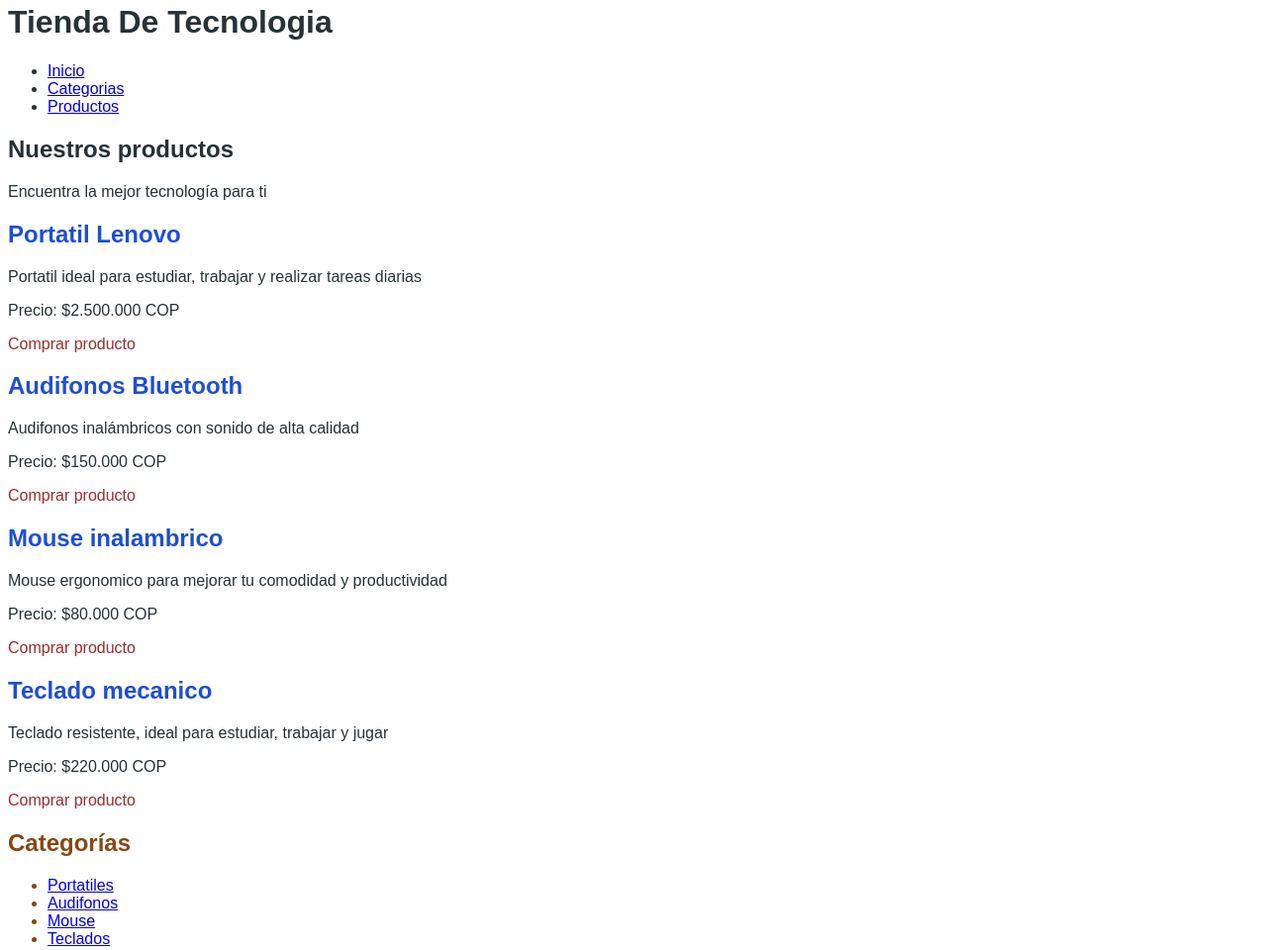
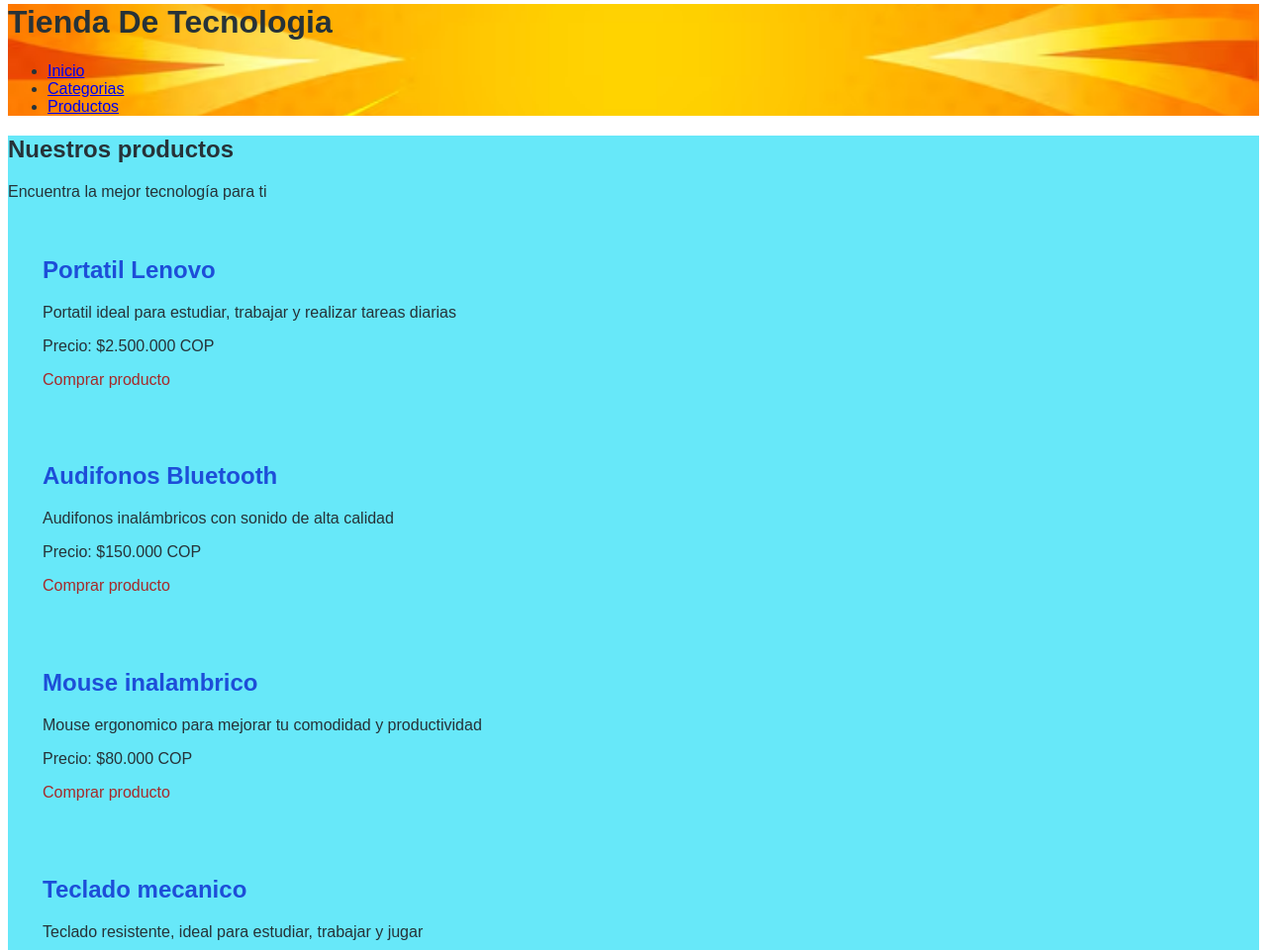
Before and after one commit to GiovanyPinzon/css, a plain HTML site: page index.html in a window 1280 px wide. Shown: the part 17-977 px from the top of the page at 99% size. Drawn offline with Linux system fonts and the light colour scheme.

Commit message:
feat(ui): implementar modelo de caja y backgrounds

```diff
--- a/estilos.css
+++ b/estilos.css
@@ -3,6 +3,12 @@ body {
   color: #263238;
 }
 
+header {
+  background-color: #facc15;
+  background-image: url(imagen-fondo.avif);
+  background-size: cover;
+  background-position: center;
+}
 header nav ul {
   list-style: none;
   color: #15803d;
@@ -13,6 +19,14 @@ header nav ul li a {
   text-decoration: none;
 }
 
+main {
+  background-color: #67e8f9;
+}
+main article {
+  display: block;
+  padding: 20px;
+  margin: 15px;
+}
 main article h2 {
   color: #1d4ed8;
 }
@@ -29,8 +43,12 @@ main article h2 {
 
 aside {
   color: saddlebrown;
+  background-color: #dc2626;
 }
 
+footer {
+  background-color: #15803d;
+}
 footer ul li a {
   color: #67e8f9;
   text-decoration: none;
```
Also changed, not shown: imagen-fondo.avif (added), 1 other file.
